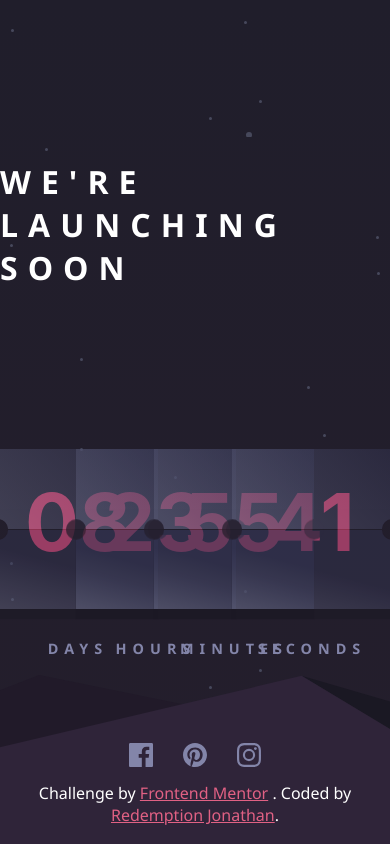
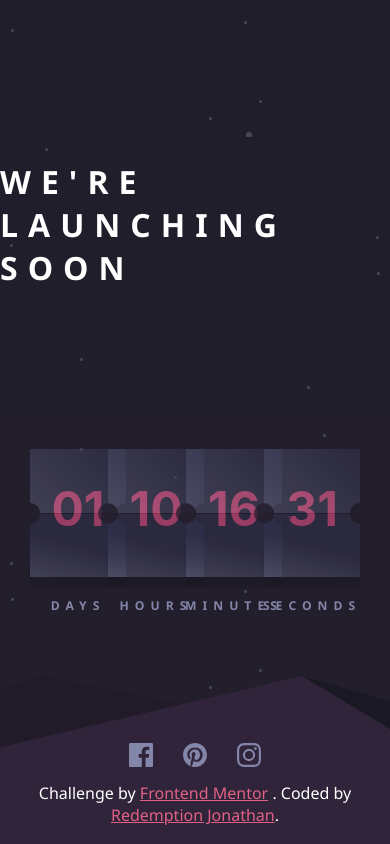
Before and after one commit to Jrcity/launch-countdown-timer, a plain HTML site: page index.html in a window 390 px wide. Drawn offline with Linux system fonts and the light colour scheme.

Commit message:
second commit

```diff
--- a/css/style.css
+++ b/css/style.css
@@ -72,6 +72,7 @@ body {
   letter-spacing: 6px;
   font-weight: 900;
   margin-top: 30px;
+  z-index: 2;
 }
 
 .cards__card > .card__top,
@@ -125,13 +126,12 @@ body {
 
 .cards__card blockquote {
   position: absolute;
-  font-size: 5rem;
+  font-size: 5em;
   font-stretch: extra-expanded;
   font-family: -apple-system, BlinkMacSystemFont, 'Segoe UI', Roboto, Oxygen,
     Ubuntu, Cantarell, 'Open Sans', 'Helvetica Neue', sans-serif;
   color: #f74675;
   top: 1.5rem;
-  z-index: 1;
 }
 
 /* =============================== */
@@ -175,3 +175,21 @@ body {
 .footer > .attribution a {
   color: #e16184;
 }
+
+@media only screen and (max-width: 810px) {
+  .cards__card > .card__top,
+  .cards__card > .card__bottom {
+    width: 6rem;
+    height: 4rem;
+  }
+
+  .cards__card blockquote {
+    font-size: 3rem;
+    top: 1.9rem;
+  }
+
+  .main > .main__body > .cards > h3 {
+    font-size: 0.76rem;
+    margin-top: 20px;
+  }
+}
--- a/index.html
+++ b/index.html
@@ -36,7 +36,7 @@
         <div class="cards">
           <div class="cards__card">
             <div class="card__top"></div>
-            <blockquote id="countdown"><strong>08</strong></blockquote>
+            <blockquote id="days"><strong>00</strong></blockquote>
             <div class="card__bottom"></div>
           </div>
           <h3 class="cards__info">days</h3>
@@ -44,7 +44,7 @@
         <div class="cards">
           <div class="cards__card">
             <div class="card__top"></div>
-            <blockquote id="countdown"><strong>23</strong></blockquote>
+            <blockquote id="hours"><strong>00</strong></blockquote>
             <div class="card__bottom"></div>
           </div>
           <h3 class="cards__info">hours</h3>
@@ -52,7 +52,7 @@
         <div class="cards">
           <div class="cards__card">
             <div class="card__top"></div>
-            <blockquote id="countdown"><strong>55</strong></blockquote>
+            <blockquote id="minutes"><strong>00</strong></blockquote>
             <div class="card__bottom"></div>
           </div>
           <h3 class="cards__info">minutes</h3>
@@ -60,7 +60,7 @@
         <div class="cards">
           <div class="cards__card">
             <div class="card__top"></div>
-            <blockquote id="countdown"><strong>41</strong></blockquote>
+            <blockquote id="seconds"><strong>00</strong></blockquote>
             <div class="card__bottom"></div>
           </div>
           <h3 class="cards__info">seconds</h3>
--- a/js/app.js
+++ b/js/app.js
@@ -0,0 +1,94 @@
+const _days = document.getElementById('days');
+const _hrs = document.getElementById('hours');
+const _mins = document.getElementById('minutes');
+const _secs = document.getElementById('seconds');
+const userTime = new Date();
+
+function countDownTimer() {
+  const isCountInit = JSON.parse(localStorage.getItem('initTimer'));
+  if (isCountInit == null) return countDown(init());
+  else return countDown(isCountInit.initValues);
+}
+
+function init() {
+  const initValues = {
+    day: 1,
+    hr: userTime.getHours(),
+    min: userTime.getMinutes(),
+    sec: userTime.getSeconds(),
+  };
+  localStorage.setItem(
+    'initTimer',
+    JSON.stringify({
+      init: true,
+      initValues,
+    }),
+  );
+  setValues(formatValues(initValues));
+  return initValues;
+}
+
+function setValues(values) {
+  _days.firstChild.textContent = values.day;
+  _hrs.firstChild.textContent = values.hr;
+  _mins.firstChild.textContent = values.min;
+  _secs.firstChild.textContent = values.sec;
+}
+
+function formatValues(values) {
+  let day = String(values.day).length < 2 ? `0${values.day}` : values.day;
+  let hr = String(values.hr).length < 2 ? `0${values.hr}` : values.hr;
+  let min = String(values.min).length < 2 ? `0${values.min}` : values.min;
+  let sec = String(values.sec).length < 2 ? `0${values.sec}` : values.sec;
+  return {
+    day,
+    hr,
+    min,
+    sec,
+  };
+}
+
+function countDown(values) {
+  let { day, hr, min, sec } = values;
+
+  if (sec != 0) {
+    sec--;
+
+  } else {
+    sec = 59;
+    if (min != 0) {
+      min--;
+    } else {
+      min = 59;
+      if (hr != 0) {
+        hr--;
+      } else {
+        hr = 59;
+        if (day != 0) {
+          day--;
+        } else {
+          day = 0;
+          finished();
+        }
+      }
+    }
+  }
+  let countDownValues = {
+    day,
+    hr,
+    min,
+    sec,
+  };
+  localStorage.setItem(
+    'initTimer',
+    JSON.stringify({ init: true, initValues: countDownValues }),
+  );
+  setValues(formatValues(countDownValues));
+}
+const start = setInterval(countDownTimer, 1000);
+function finished() {
+  clearInterval(start);
+  setValues(
+    formatValues(JSON.parse(localStorage.getItem('initTimer')).initValues),
+  );
+}
```
Also changed, not shown: 1 other file.
